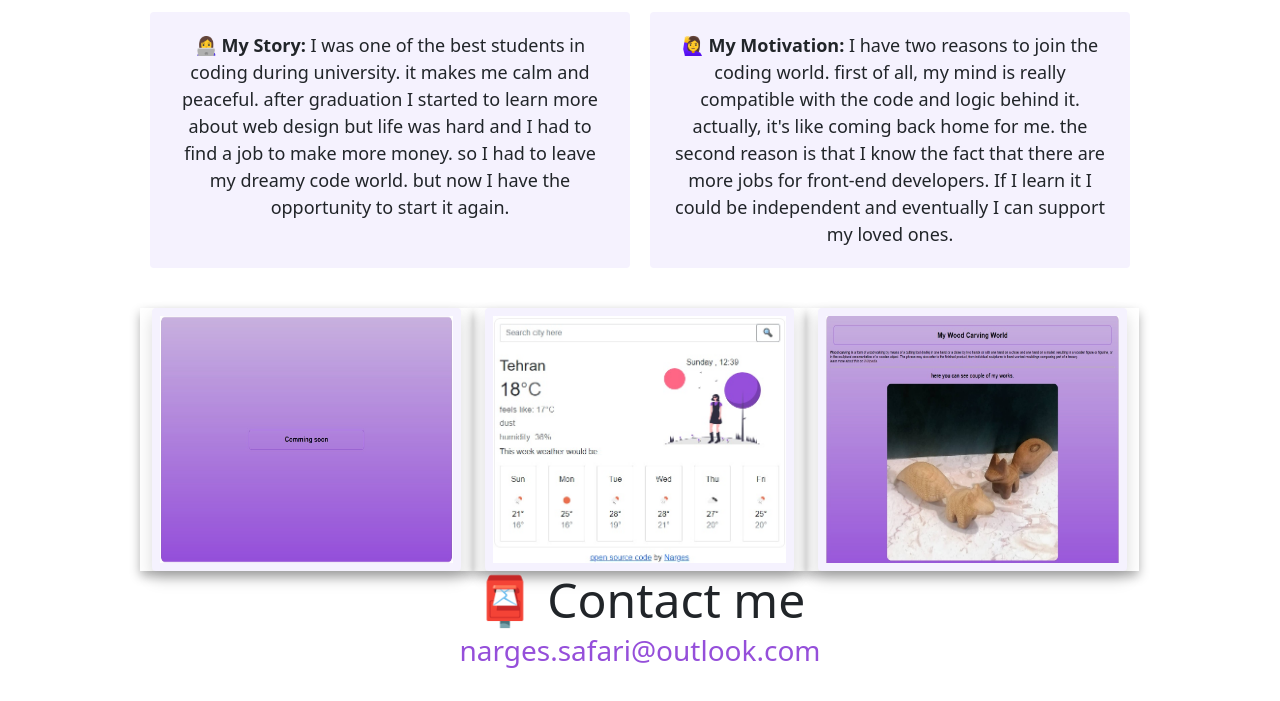
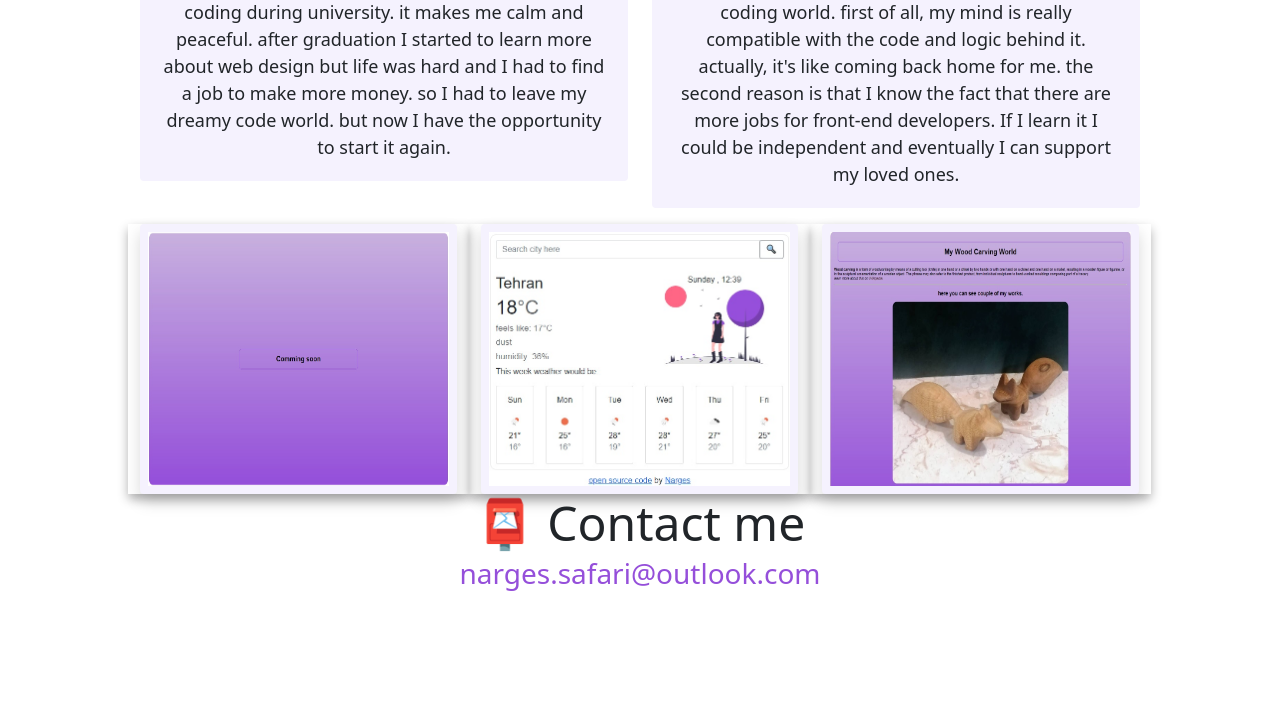
Before and after one commit to nargesazad/static-website, a plain HTML site: page aboutme.html in a window 1280 px wide. Shown: the part 258-959 px from the top of the page. After the commit the page ends 862 px from the top, so only its background shows below. Drawn offline with nearby package versions, Linux system fonts and the light colour scheme.

Commit message:
change style in about paragraphs

```diff
--- a/aboutme.html
+++ b/aboutme.html
@@ -56,24 +56,28 @@
 
     <h1>About Narges</h1>
     <h3>Front-end developer from Tehran, Iran</h3>
-    <div class="about-paragraphs">
-      <p>
+    <div class="row">
+      <div class="col-sm-6">
+        <p>
         <strong>👩‍💻 My Story:</strong> I was one of the best students in coding
         during university. it makes me calm and peaceful. after graduation I
         started to learn more about web design but life was hard and I had to
         find a job to make more money. so I had to leave my dreamy code world.
         but now I have the opportunity to start it again.
-      </p>
-      <p>
+          </p>
+      </div>
+      <div class="col-sm-6">
+        <p>
         <strong>🙋‍♀️ My Motivation:</strong> I have two reasons to join the coding
         world. first of all, my mind is really compatible with the code and
         logic behind it. actually, it's like coming back home for me. the second
         reason is that I know the fact that there are more jobs for front-end
         developers. If I learn it I could be independent and eventually I can
         support my loved ones.
-      </p>
+          </p>
+      </div>
     </div>
-    <div class="container">
+    <div class="container"></div>
       <div class="row">
         <div class="col-md-4">
           <img
--- a/src/style.css
+++ b/src/style.css
@@ -5,7 +5,7 @@
 }
 
 body {
-  margin: 30px auto;
+  margin: 10px auto;
   max-width: 1000px;
 }
 
@@ -77,17 +77,6 @@ img {
   display: block;
 }
 
-.about-paragraphs {
-  display: flex;
-  justify-content:space-evenly;
-  margin: 30px 0;
-}
-
-.about-paragraphs p {
-  margin: 10px;
-  flex: 1;
-}
-
 .email-link {
   display: flex;
   justify-content: center;
```
Also changed, not shown: index.html (+2 -2 lines).
